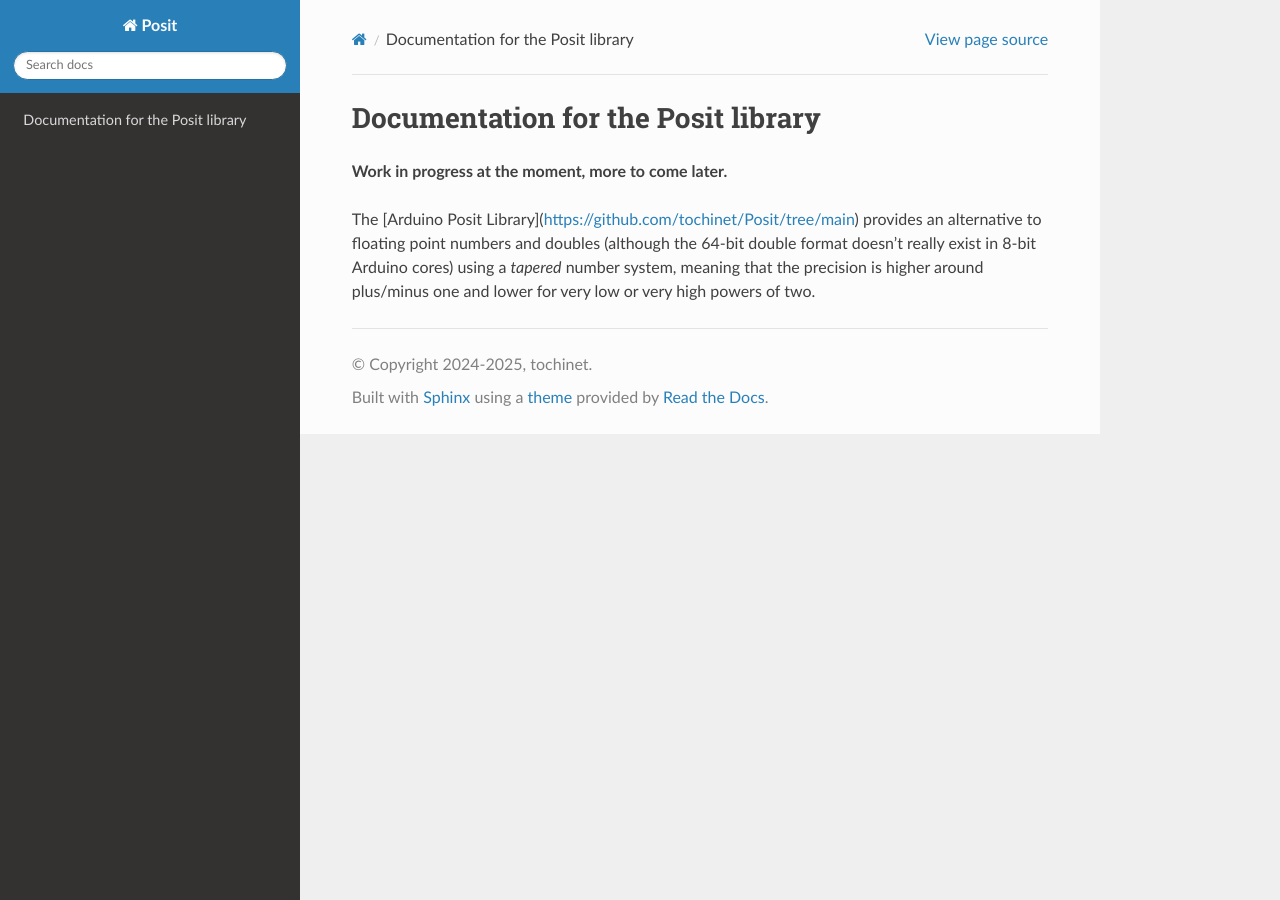
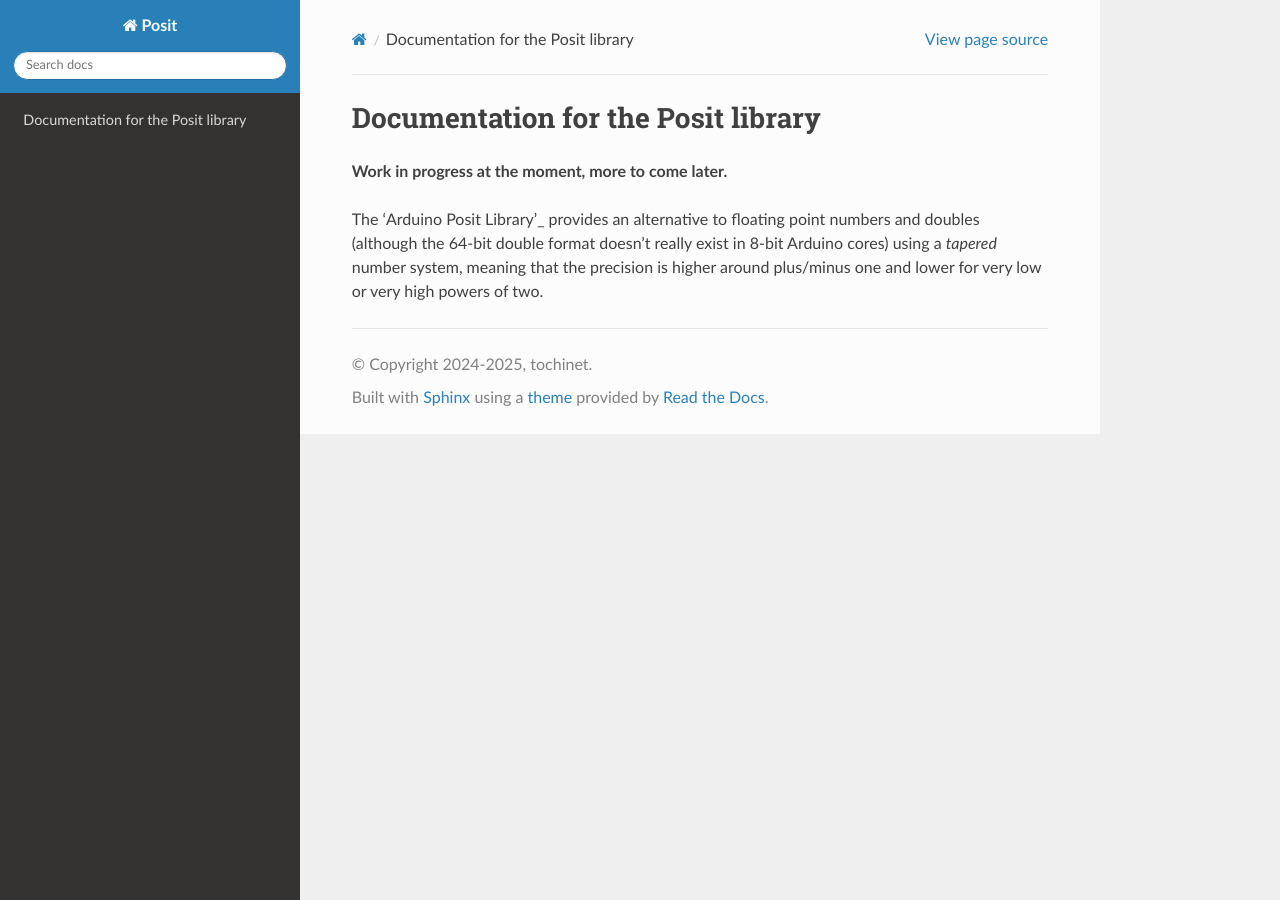
Before and after one commit to tochinet/Posit, a Sphinx documentation site: the page built from docs/source/index.rst, in a window 1280 px wide. Built offline with Sphinx 7.4.7 and the Read the Docs theme 3.1.0, drawn with Linux system fonts in a browser that asks for light colours; some of the changed lines change nothing that is shown.

Commit message:
Fix link formatting for Arduino Posit Library
Corrected formatting for the Arduino Posit Library link.

```diff
--- a/docs/source/index.rst
+++ b/docs/source/index.rst
@@ -4,7 +4,7 @@
 
 .. This file is reSTuctured text, not MarkDown. This should be a reST comment
 
-The [Arduino Posit Library](https://github.com/tochinet/Posit/tree/main) provides an alternative to floating point numbers and doubles
+The 'Arduino Posit Library'_ provides an alternative to floating point numbers and doubles
 (although the 64-bit double format doesn't really exist in 8-bit Arduino cores)
 using a *tapered* number system, meaning that the precision is higher around plus/minus one and lower for very low or very high powers of two.
 
```
